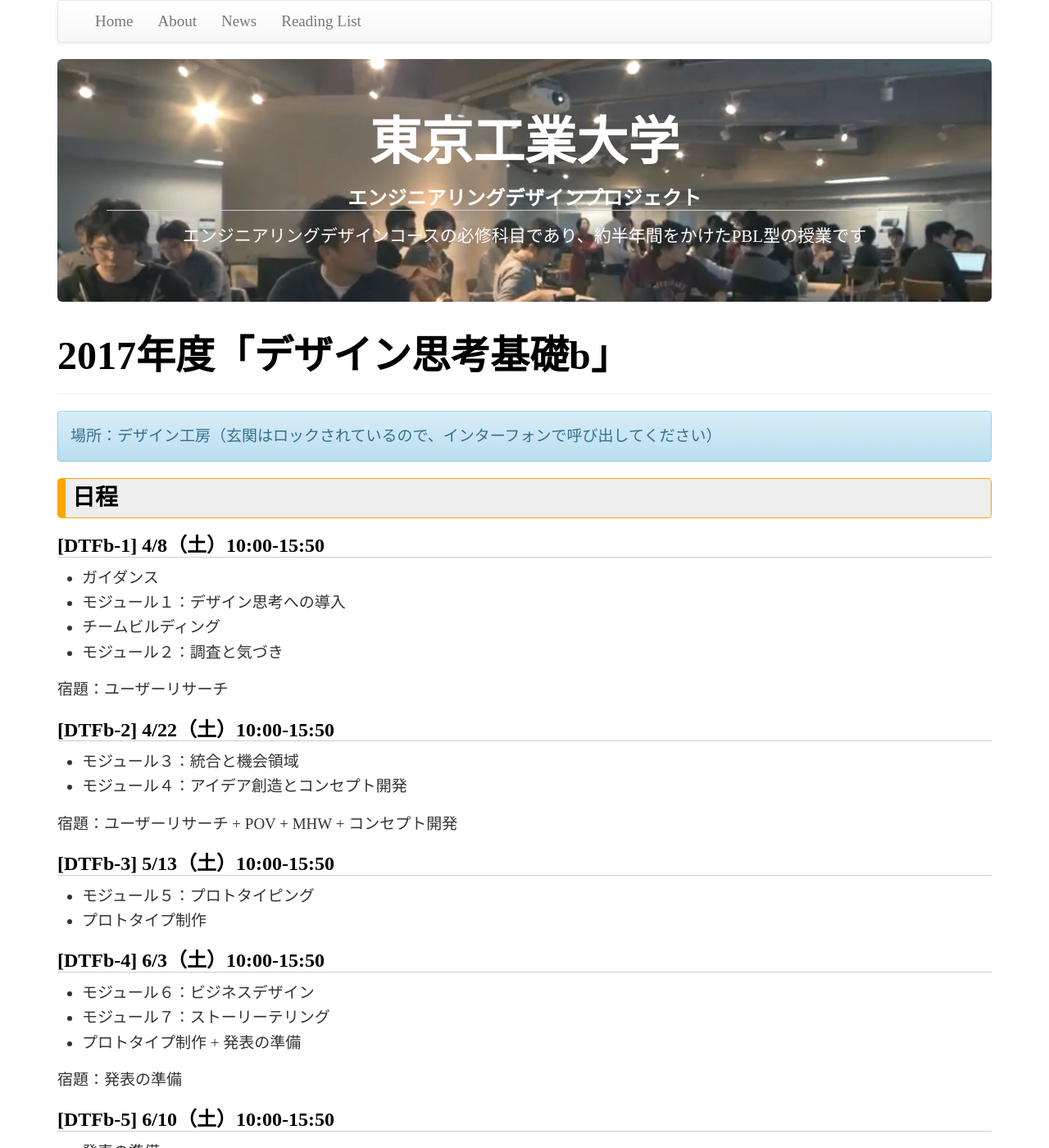
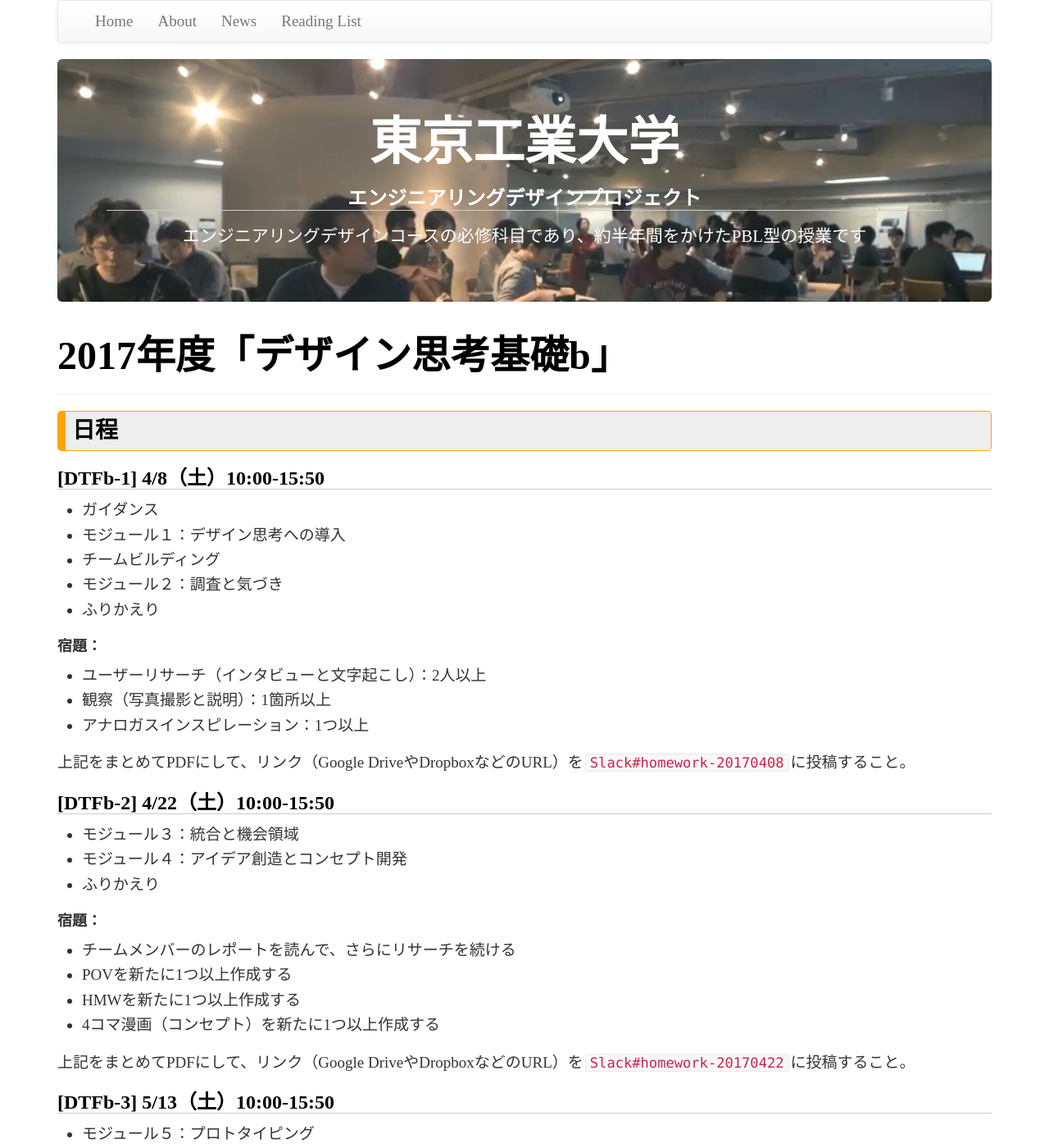
Before and after one commit to titech-edp/titech-edp.github.io, a Jekyll site: the page built from 2017-dtf-b/index.md, in a window 1280 px wide and 1400 px high. Shown: the whole window at 82% size. Built offline with Jekyll 4.4.1, drawn with Linux system fonts in a browser that asks for light colours; nearby versions of some CDN libraries; library files that are not in the unit come from our copies.

Commit message:
Add homework

```diff
--- a/2017-dtf-b/index.md
+++ b/2017-dtf-b/index.md
@@ -2,10 +2,6 @@
 layout: page
 title: 2017年度「デザイン思考基礎b」
 ---
-
-<div class="alert alert-info" role="alert">
-場所：デザイン工房（玄関はロックされているので、インターフォンで呼び出してください）
-</div>
 
 # 日程
 
@@ -15,15 +11,30 @@
 - モジュール１：デザイン思考への導入
 - チームビルディング
 - モジュール２：調査と気づき
+- ふりかえり
 
-宿題：ユーザーリサーチ
+### 宿題：
+
+- ユーザーリサーチ（インタビューと文字起こし）：2人以上
+- 観察（写真撮影と説明）：1箇所以上
+- アナロガスインスピレーション：1つ以上
+
+上記をまとめてPDFにして、リンク（Google DriveやDropboxなどのURL）を``Slack#homework-20170408``に投稿すること。
 
 ## [DTFb-2] 4/22（土）10:00-15:50
 
 - モジュール３：統合と機会領域
 - モジュール４：アイデア創造とコンセプト開発
+- ふりかえり
 
-宿題：ユーザーリサーチ + POV + MHW + コンセプト開発
+### 宿題：
+
+- チームメンバーのレポートを読んで、さらにリサーチを続ける
+- POVを新たに1つ以上作成する
+- HMWを新たに1つ以上作成する
+- 4コマ漫画（コンセプト）を新たに1つ以上作成する
+
+上記をまとめてPDFにして、リンク（Google DriveやDropboxなどのURL）を``Slack#homework-20170422``に投稿すること。
 
 ## [DTFb-3] 5/13（土）10:00-15:50
 
```
